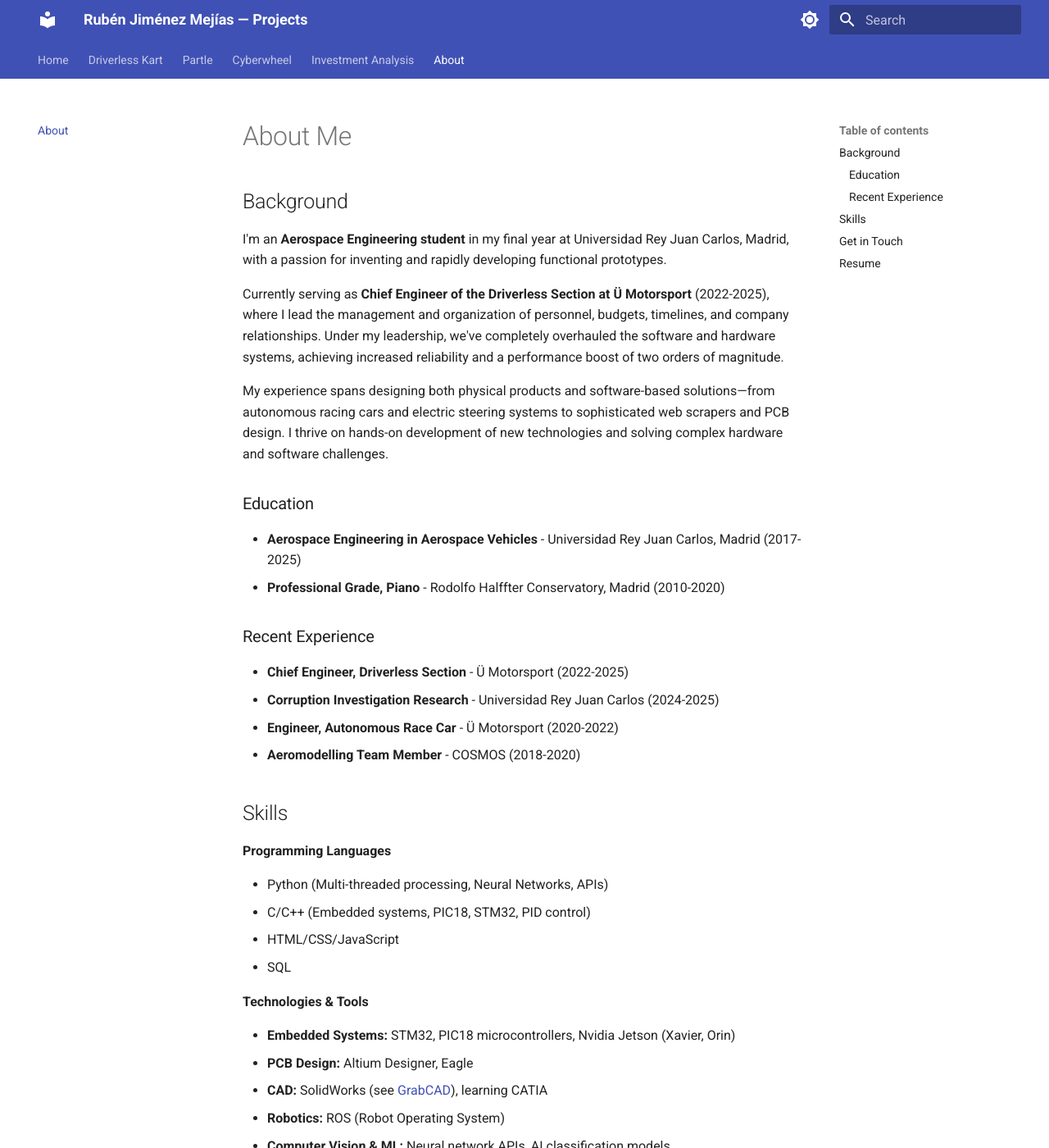
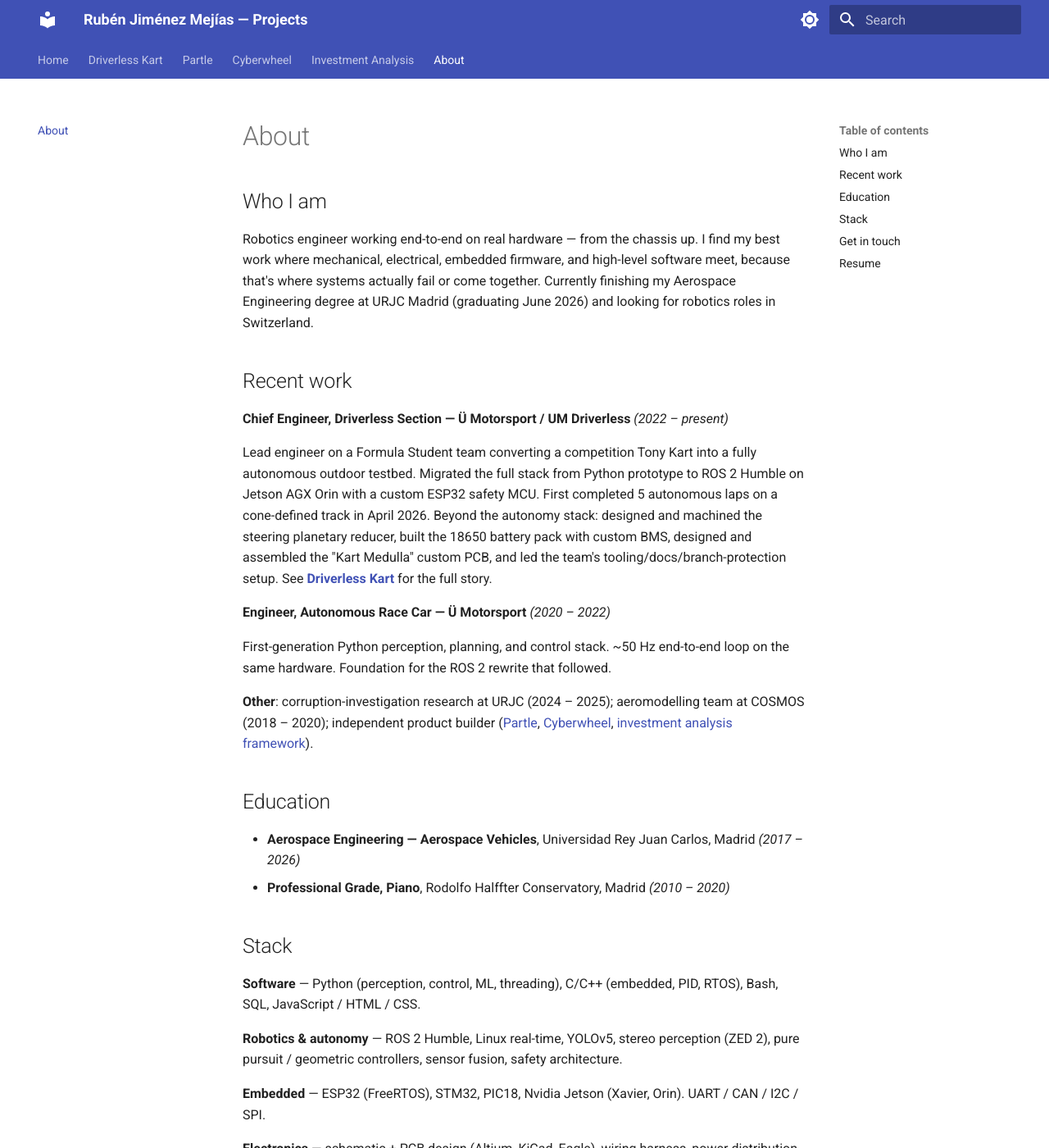
Before and after one commit to rubenayla/ruben, an MkDocs documentation site: the page built from docs/about.md, in a window 1280 px wide and 1400 px high. Shown: the whole window at 82% size. Built offline with MkDocs 1.6.1 and Material for MkDocs 9.7.7, drawn with Linux system fonts in a browser that asks for light colours; some of the changed text lies outside the part shown.

Commit message:
About page: align with new end-to-end framing + add 5-lap autonomous milestone
- Replace dated bio with the same end-to-end framing as the home page
  (mechanical, electronics, embedded, software, plus where they meet).
- Update Driverless Section role end-date to "present" — still on the
  team, not yet 2025-capped.
- Concrete recent achievement: 5 autonomous laps April 2026, ROS 2
  Humble migration done, custom planetary reducer + 18650 BMS + custom
  PCB.
- Skills list cleaned up (group by domain instead of "languages /
  technologies / expertise" buckets — easier scan, ATS keyword honest).
- Education end-date 2026 not 2025.

Co-Authored-By: Claude Opus 4.7 (1M context) <noreply@anthropic.com>

```diff
--- a/docs/about.md
+++ b/docs/about.md
@@ -1,65 +1,48 @@
-# About Me
+# About
 
-## Background
+## Who I am
 
-I'm an **Aerospace Engineering student** in my final year at Universidad Rey Juan Carlos, Madrid, with a passion for inventing and rapidly developing functional prototypes.
+Robotics engineer working end-to-end on real hardware — from the chassis up. I find my best work where mechanical, electrical, embedded firmware, and high-level software meet, because that's where systems actually fail or come together. Currently finishing my Aerospace Engineering degree at URJC Madrid (graduating June 2026) and looking for robotics roles in Switzerland.
 
-Currently serving as **Chief Engineer of the Driverless Section at Ü Motorsport** (2022-2025), where I lead the management and organization of personnel, budgets, timelines, and company relationships. Under my leadership, we've completely overhauled the software and hardware systems, achieving increased reliability and a performance boost of two orders of magnitude.
+## Recent work
 
-My experience spans designing both physical products and software-based solutions—from autonomous racing cars and electric steering systems to sophisticated web scrapers and PCB design. I thrive on hands-on development of new technologies and solving complex hardware and software challenges.
+**Chief Engineer, Driverless Section — Ü Motorsport / UM Driverless** *(2022 – present)*
 
-### Education
+Lead engineer on a Formula Student team converting a competition Tony Kart into a fully autonomous outdoor testbed. Migrated the full stack from Python prototype to ROS 2 Humble on Jetson AGX Orin with a custom ESP32 safety MCU. First completed 5 autonomous laps on a cone-defined track in April 2026. Beyond the autonomy stack: designed and machined the steering planetary reducer, built the 18650 battery pack with custom BMS, designed and assembled the "Kart Medulla" custom PCB, and led the team's tooling/docs/branch-protection setup. See **[Driverless Kart](projects/kart.md)** for the full story.
 
-- **Aerospace Engineering in Aerospace Vehicles** - Universidad Rey Juan Carlos, Madrid (2017-2025)
-- **Professional Grade, Piano** - Rodolfo Halffter Conservatory, Madrid (2010-2020)
+**Engineer, Autonomous Race Car — Ü Motorsport** *(2020 – 2022)*
 
-### Recent Experience
+First-generation Python perception, planning, and control stack. ~50 Hz end-to-end loop on the same hardware. Foundation for the ROS 2 rewrite that followed.
 
-- **Chief Engineer, Driverless Section** - Ü Motorsport (2022-2025)
-- **Corruption Investigation Research** - Universidad Rey Juan Carlos (2024-2025)
-- **Engineer, Autonomous Race Car** - Ü Motorsport (2020-2022)
-- **Aeromodelling Team Member** - COSMOS (2018-2020)
+**Other**: corruption-investigation research at URJC (2024 – 2025); aeromodelling team at COSMOS (2018 – 2020); independent product builder ([Partle](projects/partle.md), [Cyberwheel](https://rubenayla.github.io/cyberwheel/), [investment analysis framework](projects/invest.md)).
 
-## Skills
+## Education
 
-**Programming Languages**
+- **Aerospace Engineering — Aerospace Vehicles**, Universidad Rey Juan Carlos, Madrid *(2017 – 2026)*
+- **Professional Grade, Piano**, Rodolfo Halffter Conservatory, Madrid *(2010 – 2020)*
 
-- Python (Multi-threaded processing, Neural Networks, APIs)
-- C/C++ (Embedded systems, PIC18, STM32, PID control)
-- HTML/CSS/JavaScript
-- SQL
+## Stack
 
-**Technologies & Tools**
+**Software** — Python (perception, control, ML, threading), C/C++ (embedded, PID, RTOS), Bash, SQL, JavaScript / HTML / CSS.
 
-- **Embedded Systems:** STM32, PIC18 microcontrollers, Nvidia Jetson (Xavier, Orin)
-- **PCB Design:** Altium Designer, Eagle
-- **CAD:** SolidWorks (see [GrabCAD](https://grabcad.com/ruben.jimenez-15/models)), learning CATIA
-- **Robotics:** ROS (Robot Operating System)
-- **Computer Vision & ML:** Neural network APIs, AI classification models
-- **Communications:** CAN, UART, I2C protocols
-- **Composites:** CFRP prepreg lamination
-- **Manufacturing:** Welding, cutting tools, precision hand soldering
+**Robotics & autonomy** — ROS 2 Humble, Linux real-time, YOLOv5, stereo perception (ZED 2), pure pursuit / geometric controllers, sensor fusion, safety architecture.
 
-**Areas of Expertise**
+**Embedded** — ESP32 (FreeRTOS), STM32, PIC18, Nvidia Jetson (Xavier, Orin). UART / CAN / I2C / SPI.
 
-- Autonomous Vehicles & Racing
-- Embedded Systems & Electronics
-- PCB Design & Hardware Development
-- Mechanical Design & Manufacturing
-- System Integration & Optimization
-- Project Management & Team Leadership
+**Electronics** — schematic + PCB design (Altium, KiCad, Eagle), wiring harness, power distribution, BMS, custom-cell battery packs (18650 + kWeld spot welding).
 
-## Get in Touch
+**Mechanical** — SolidWorks (CAD portfolio on [GrabCAD](https://grabcad.com/ruben.jimenez-15/models)), 3D printing (PLA, nylon, brass machining), welding, CFRP prepreg lamination, basic CNC.
+
+**Workflow** — Git, GitHub Actions, MkDocs, AI-assisted development pipelines.
+
+## Get in touch
 
 [:fontawesome-brands-linkedin: LinkedIn](https://www.linkedin.com/in/rubenayla/){ .md-button }
 [:fontawesome-brands-github: GitHub](https://github.com/rubenayla){ .md-button }
 [:material-email: Email](mailto:ruben.jimenezmejias@gmail.com){ .md-button }
+[:fontawesome-solid-cube: GrabCAD](https://grabcad.com/ruben.jimenez-15/models){ .md-button }
 
 ## Resume
 
-- [Download CV (English)](files/CV_Ruben_Jimenez_EN.pdf){ .md-button }
-- [Descargar CV (Español)](files/CV_Ruben_Jimenez_ES.pdf){ .md-button }
-
----
-
-**Also on:** [:fontawesome-solid-cube: GrabCAD](https://grabcad.com/ruben.jimenez-15/models)
+[:material-file-pdf-box: CV (English)](files/CV_Ruben_Jimenez_EN.pdf){ .md-button }
+[:material-file-pdf-box: CV (Español)](files/CV_Ruben_Jimenez_ES.pdf){ .md-button }
```
